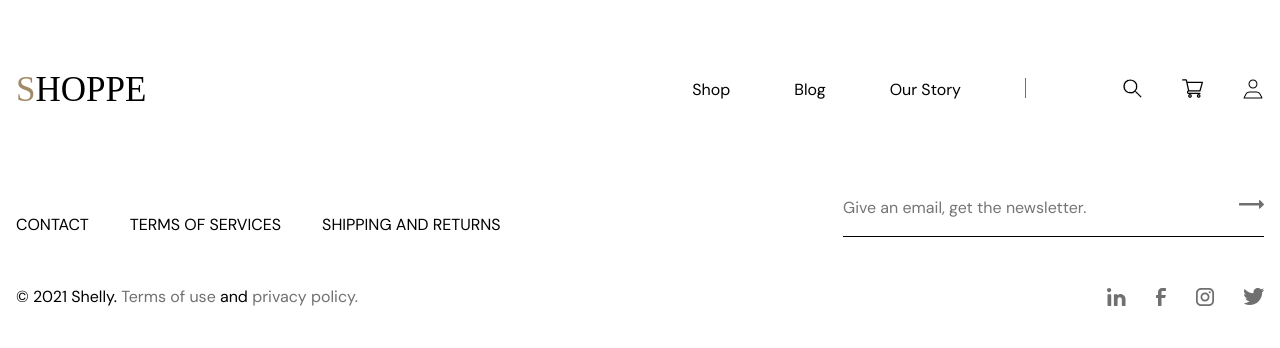
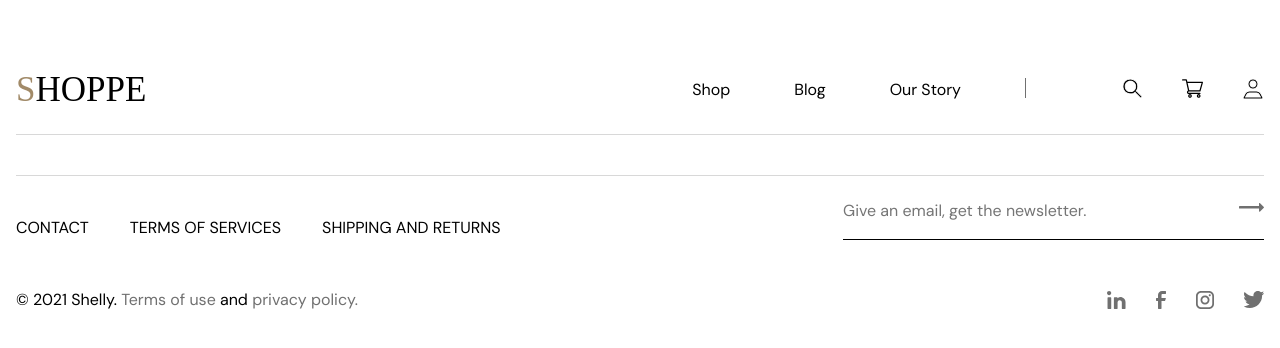
Before and after one commit to Sacramental48/shop-nuxt3, a Nuxt app: page / in a window 1280 px wide. Shown: the top 348 px of the page. Built offline with nearby package versions, Linux system fonts and the light colour scheme; a web font is replaced by a local one.

Commit message:
added border for header and footer

```diff
--- a/components/MainComponents/styles/FooterStyles.scss
+++ b/components/MainComponents/styles/FooterStyles.scss
@@ -2,6 +2,7 @@
     display: flex;
     flex-direction: column;
     margin: 40px 0 90px 0;
+    border-top: 1px solid $gray-light;
     /* .footer__useful */
 
     &__useful {
--- a/components/MainComponents/styles/HeaderStyles.scss
+++ b/components/MainComponents/styles/HeaderStyles.scss
@@ -2,7 +2,9 @@
     display: flex;
     justify-content: space-between;
     align-items: center;
-    margin: 64px 0 16px 0;
+    margin: 64px 0 0 0;
+    padding-bottom: 17px;
+    border-bottom: 1px solid $gray-light;
     /* .header__logo */
 
     &__logo {
```
